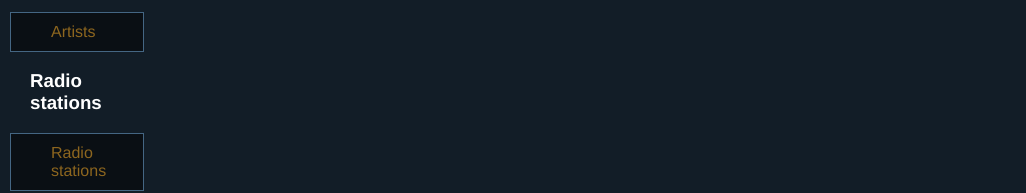
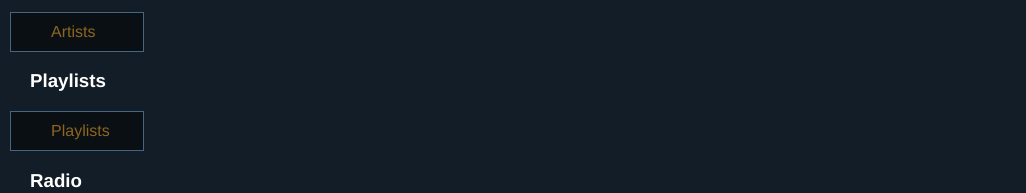
Before and after one commit to uxmp/ui, a Vue app: page /login in a window 1280 px wide. Shown: the part 436-629 px from the top of the page, without its empty margins (0-1026 px from the left). Built offline with nearby package versions, Linux system fonts and the light colour scheme; what @kyvg/vue3-notification would draw is missing.

Commit message:
Start playlist integration
Add playlist view

```diff
--- a/src/components/Lib/Router.ts
+++ b/src/components/Lib/Router.ts
@@ -12,6 +12,7 @@ import Store from "../Store/Store";
 import RadioStationList from "../RadioStation/RadioStationList.vue"
 import RadioStationEdit from "../RadioStation/RadioStationEdit.vue"
 import UserSettingsView from "../User/UserSettingsView.vue"
+import PlaylistList from "../Playlist/PlaylistList.vue"
 
 const routes = [
   {
@@ -73,6 +74,11 @@ const routes = [
     path: "/usersettings",
     name: "UserSettings",
     component: UserSettingsView
+  },
+  {
+    path: "/playlists",
+    name: "Playlists",
+    component: PlaylistList
   }
 ];
 
--- a/src/components/Navigation/Sidebar.vue
+++ b/src/components/Navigation/Sidebar.vue
@@ -42,6 +42,13 @@
   <ul>
     <li>
       <router-link to="/artists">{{ $t("artist_list.title") }}</router-link>
+    </li>
+  </ul>
+
+  <h3>{{ $t("playlists.title") }}</h3>
+  <ul>
+    <li>
+      <router-link to="/playlists">{{ $t("playlists.title") }}</router-link>
     </li>
   </ul>
 
--- /dev/null
+++ b/src/components/Playlist/PlaylistList.vue
@@ -0,0 +1,57 @@
+<template>
+  <h1>/ {{ $t('playlists.title') }}</h1>
+  <div class="create">
+    <router-link :to="'/playlists/edit'">+ {{ $t('playlists.create_title') }}</router-link>
+  </div>
+</template>
+
+<script lang="ts">
+import { defineComponent, inject } from 'vue'
+import Player from '../Lib/Player';
+import LoadingIcon from '../Lib/LoadingIcon.vue'
+
+export default defineComponent({
+  name: 'PlaylistList',
+  data() {
+    return {
+    }
+  },
+  setup() {
+    const player = inject('ply') as Player;
+    return {
+      player,
+    };
+  },
+  components: {
+    LoadingIcon
+  },
+  async created(): Promise<void> {
+    this.getRadioStations()
+  },
+  methods: {
+  }
+})
+</script>
+
+<style scoped>
+div.create {
+  text-align: left;
+}
+
+.playButton:hover {
+  color: rgb(85, 57, 5);
+}
+
+.deleteButton:hover {
+  color: rgb(107, 0, 0);
+}
+
+.editButton {
+  margin-right: 20px;
+  color: #ffffff;
+}
+
+.editButton:hover {
+  color: rgb(85, 57, 5);
+}
+</style>
--- a/src/locales/de.json
+++ b/src/locales/de.json
@@ -32,6 +32,10 @@
     "play_station_title": "Sender abspielen",
     "edit_station_title": "Sender bearbeiten",
     "delete_station_title": "Sender löschen"
+  },
+  "playlists": {
+    "title": "Playlists",
+    "create_title": "Hinzufügen"
   },
   "album_favorites": {
     "title": "Favorisierte Alben"
--- a/src/locales/en.json
+++ b/src/locales/en.json
@@ -32,6 +32,10 @@
     "play_station_title": "Play station",
     "edit_station_title": "Edit station",
     "delete_station_title": "Delete station"
+  },
+  "playlists": {
+    "title": "Playlists",
+    "create_title": "Create"
   },
   "album_favorites": {
     "title": "Favorite albums"
```
